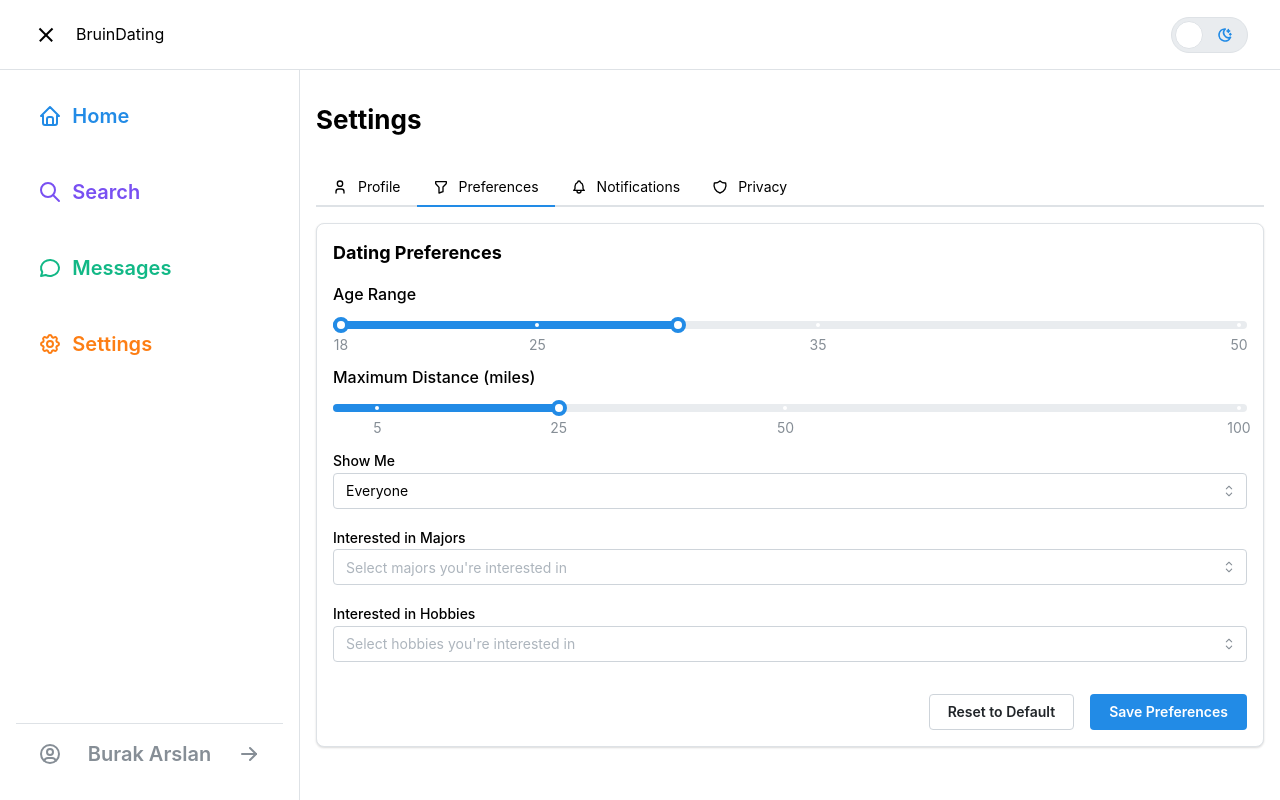
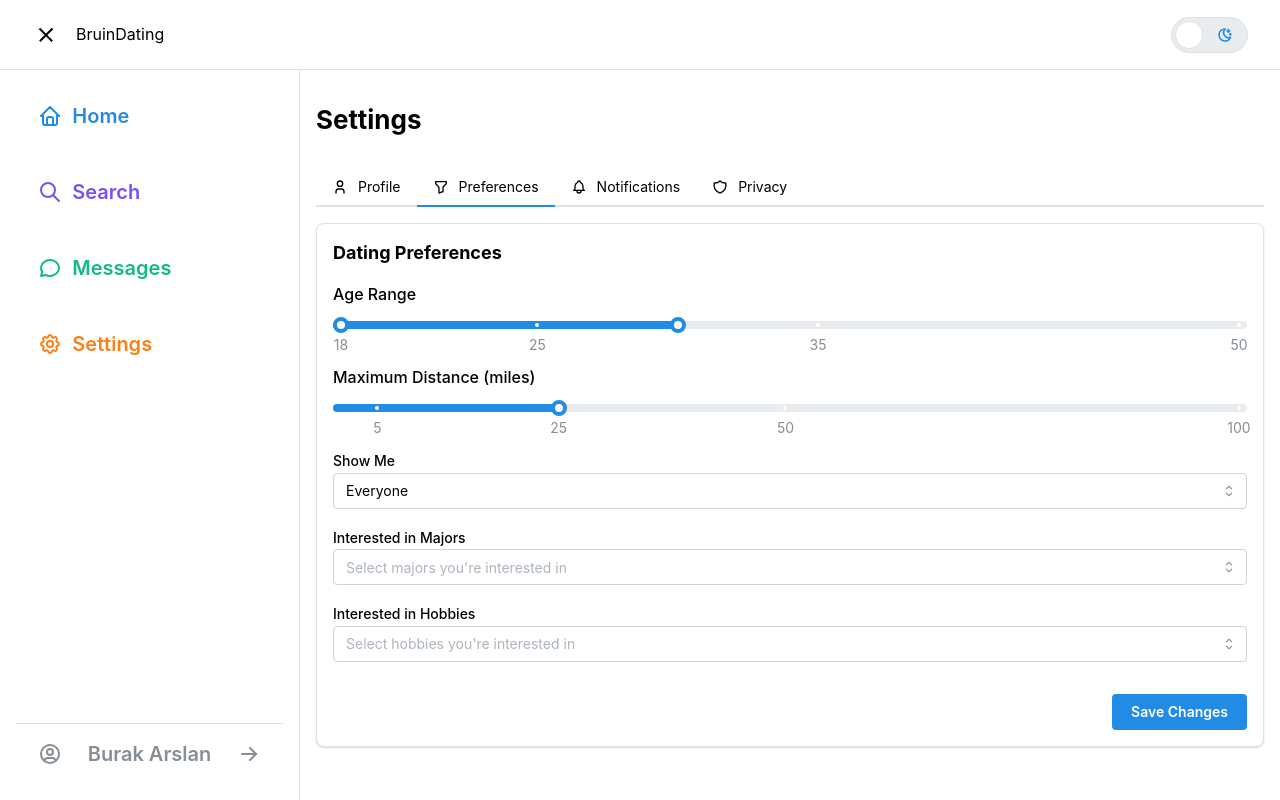
Before and after one commit to BruinDating/bruindating, a Next.js app: page /1/settings in a window 1280 px wide. Both pictures are taken after a click on the tab "Preferences". Built offline with nearby package versions, Linux system fonts and the light colour scheme.

Commit message:
Implemebted save changes button for preference setting, still need to add line that sends the dataset to the database

```diff
--- a/src/components/Settings/PreferencesSettings.tsx
+++ b/src/components/Settings/PreferencesSettings.tsx
@@ -12,6 +12,7 @@ import {
   Text,
 } from "@mantine/core";
 import { useForm } from "@mantine/form";
+import { UserData } from "@/types/types";
 
 const PreferencesSettings = ({
   currentUser,
@@ -28,6 +29,52 @@ const PreferencesSettings = ({
       majors: currentUser.dpMajors,
     },
   });
+
+  //============//
+  //== submit ==//
+  //============//
+  function Submit(){
+    function buttonHandle(){
+      // create data set to send back
+      const updateUser: UserData = {
+        name: currentUser.name,
+        username: currentUser.username,
+        avatar: currentUser.avatar,
+        email: currentUser.email,
+        bio: currentUser.bio,
+        age: currentUser.age,
+        major: currentUser.major,
+        year: currentUser.year,
+        interests: currentUser.interests,
+
+        photos: currentUser.photos,
+
+        dpAgeRange: preferencesForm.values.ageRange,
+        dpDistance: preferencesForm.values.distance,
+        dpShowMe: preferencesForm.values.showMe,
+        dpInterests: preferencesForm.values.interests,
+        dpMajors: preferencesForm.values.majors,
+
+        notiNewMatches: currentUser.notiNewMatches,
+        notiMessages: currentUser.notiMessages,
+        notiAppUpdates: currentUser.notiAppUpdates,
+        notiEmailNotifications : currentUser.notiEmailNotifications,
+
+        priProfileVisibility: currentUser.priProfileVisibility,
+        priShowOnlineStatus: currentUser.priShowOnlineStatus,
+        priShowLastActive: currentUser.priShowLastActive,
+        priAllowTagging: currentUser.priAllowTagging,
+      };
+
+      //==!! send updateUse variable back to database !!==//
+      console.log("Data sent %s", (updateUser.dpAgeRange));
+    }
+    return(
+      <Button type="submit" onClick={buttonHandle}>Save Changes</Button>
+    );
+  }
+
+
   return (
     <Tabs.Panel value="preferences">
       <Paper shadow="xs" p="md" radius="md" withBorder>
@@ -103,8 +150,7 @@ const PreferencesSettings = ({
           />
 
           <Group justify="flex-end" mt="xl">
-            <Button variant="default">Reset to Default</Button>
-            <Button type="submit">Save Preferences</Button>
+            <Submit />
           </Group>
         </form>
       </Paper>
--- a/src/components/Settings/ProfileSettings.tsx
+++ b/src/components/Settings/ProfileSettings.tsx
@@ -126,7 +126,7 @@ const ProfileSettings = ({
       };
 
       //==!! send updateUse variable back to database !!==//
-      console.log("Data sent %s", (updateUser));
+      console.log("Data sent %s", (updateUser.name));
     }
     return(
       <Button type="submit" onClick={buttonHandle}>Save Changes</Button>
```
